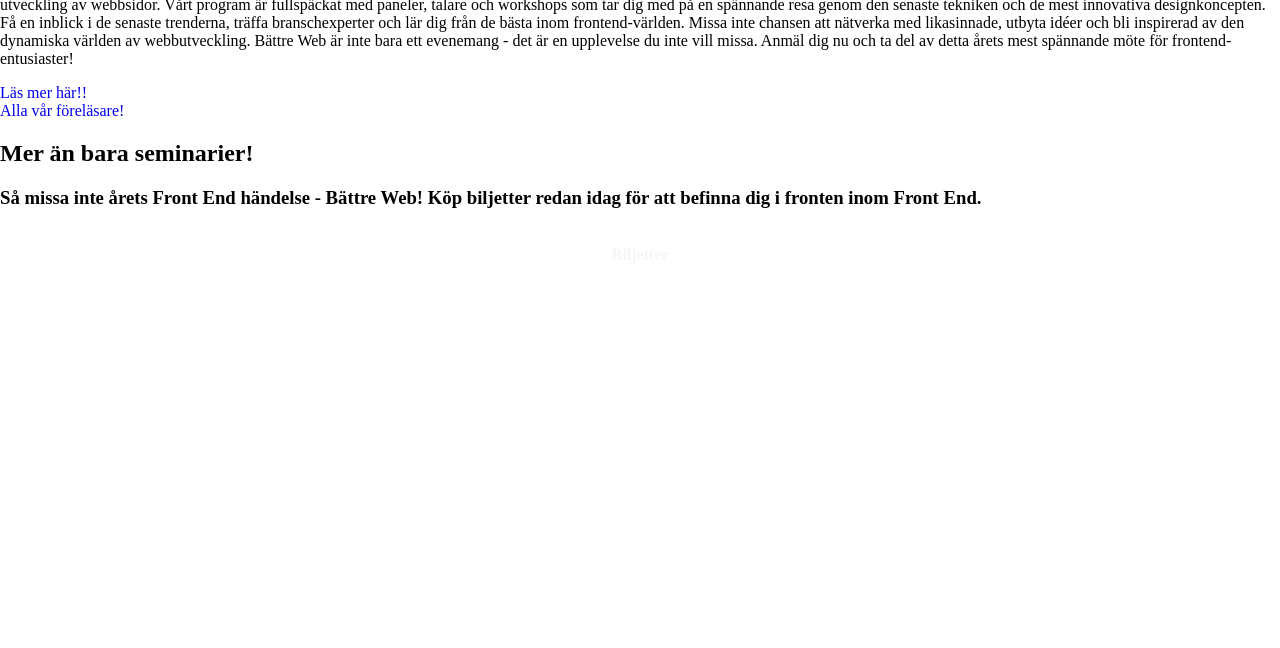
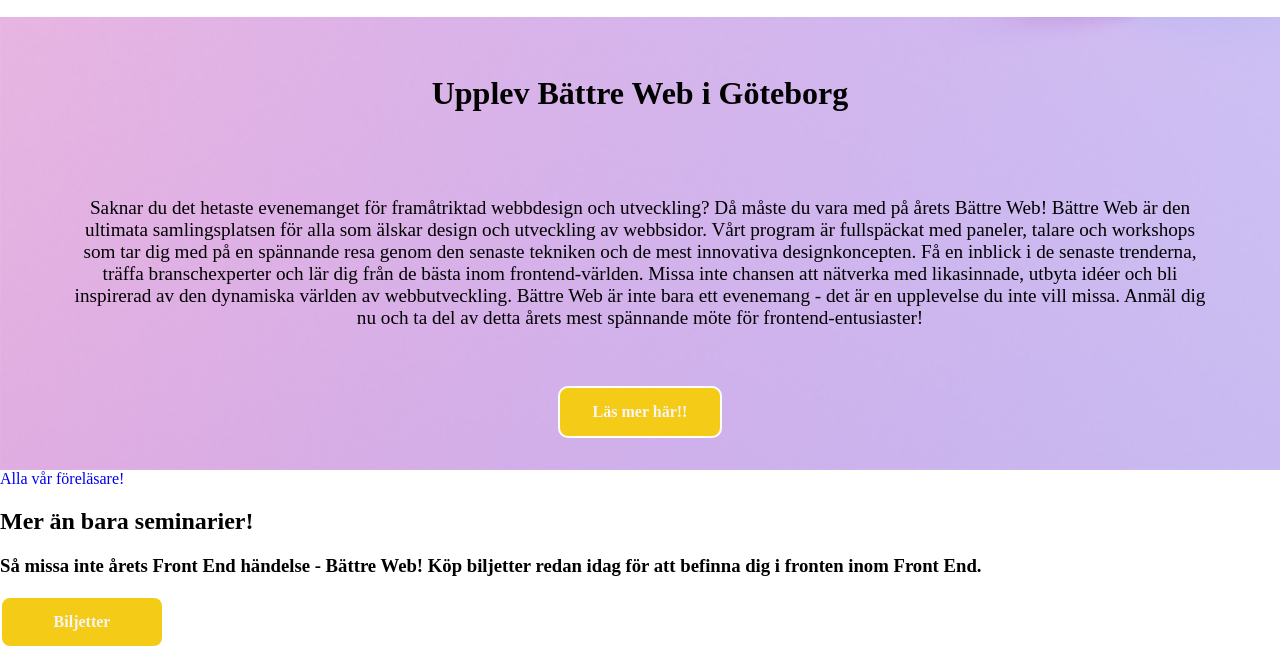
Before and after one commit to FilleVerbal/betterweb, a plain HTML site: page index.html in a window 1280 px wide. Shown: the part 636-1284 px from the top of the page. Before the commit the page ends 919 px from the top, so only its background shows below. Drawn offline with Linux system fonts and the light colour scheme.

Commit message:
index-infobite

```diff
--- a/index.html
+++ b/index.html
@@ -9,6 +9,7 @@
       rel="stylesheet">
     <link rel="stylesheet" type="text/css" href="styles/index-header.css" />
     <link rel="stylesheet" type="text/css" href="styles/firstbite.css" />
+    <link rel="stylesheet" type="text/css" href="styles/index-infobite.css" />
 </head>
 <body>
     <header>
@@ -36,13 +37,13 @@
     </header>
 
     <section class="firstbite">
-        <h2>Bli inspirerad av det största evenemanget i norden för webbutveckling</h2>
+        <h2 class="firstbiteh">Bli inspirerad av nordens största <br> evenemang för webbutveckling</h2>
         <h2>20/10 till 22/10</h2>
     </section>
 
     <section class="infobite">
-        <h2> Upplev Bättre Web i Göteborg </h2>
-        <p> Saknar du det hetaste evenemanget för framåtriktad webbdesign och utveckling?
+        <h2 class="infobitehead"> Upplev Bättre Web i Göteborg </h2>
+        <p class="infobitetext"> Saknar du det hetaste evenemanget för framåtriktad webbdesign och utveckling?
             Då måste du vara med på årets Bättre Web! Bättre Web är den ultimata samlingsplatsen
             för alla som älskar design och utveckling av webbsidor.
             Vårt program är fullspäckat med paneler, talare och workshops som tar dig med på en spännande resa genom
--- a/styles/firstbite.css
+++ b/styles/firstbite.css
@@ -2,4 +2,6 @@
     font-size: 2em;
     text-align: center;
     padding: auto 2em;
+    margin: 0;
+    padding: 1em;
 }
--- a/styles/index-header.css
+++ b/styles/index-header.css
@@ -4,12 +4,11 @@
 header{
     background-color: #00adb5;
     box-sizing: border-box;
-    margin: 0;
     padding: 1em;
     display: grid;
     grid-template-columns: 1fr 1fr 1fr;
     grid-template-rows: auto auto;
-    /* position: absolute; */
+    align-items: center;
 }
 :root{
     --textcolor: rgb(247, 244, 244);
@@ -53,6 +52,7 @@
     visibility: visible;
 }
 li{
+    display: flex;
     width: 10em;
     height: 1.5em;
     border: 2px solid white;
@@ -60,6 +60,8 @@
     border-radius: 5px;
     background-color: rgb(244, 203, 23);
     color: var(--textcolor);
+    justify-content: center;
+    align-items: center;
 }
 a{
     text-decoration: none;
@@ -93,6 +95,7 @@
     font-weight: bolder;
 }
 .buytickets{
+    display: flex;
     grid-row: 2;
     grid-column: 2;
     color: var(--textcolor);
@@ -100,8 +103,9 @@
     background-color: rgb(244, 203, 23);
     height: 3em;
     width: 10em;
-    justify-self: center;
+    justify-content: center;
     text-align: center;
+    align-items: center;
     border-radius: 10px;
 }
 .ticketbutton{
--- /dev/null
+++ b/styles/index-infobite.css
@@ -0,0 +1,33 @@
+.infobite{
+    background-image: url(firstplug-refined.png);
+    background-size: cover;
+    text-align: center;
+    justify-content: center;
+    padding: 2em;
+    display: flex;
+    flex-direction: column;
+    align-items: center;
+}
+.infobitehead{
+    font-size: 2em;
+}
+.infobitetext{
+    font-size: 1.2em;
+    padding: 2em;
+    text-align: center;
+}
+.readmorelink{
+    display: flex;
+    color: rgb(247, 244, 244);
+    border: 2px solid white;
+    background-color: rgb(244, 203, 23);
+    height: 3em;
+    width: 10em;
+    text-align: center;
+    justify-content: center;
+    align-items: center;
+    border-radius: 10px;
+}
+.readmorebutton{
+    font-weight: bolder;
+}
```
Also changed, not shown: styles/firstplug-refined.png (added), styles/firstplug.png (added).
